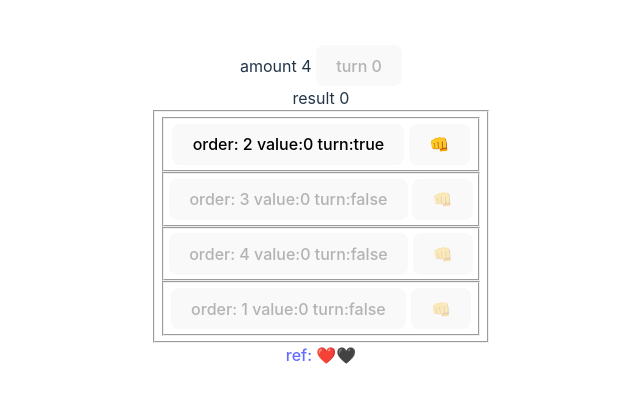
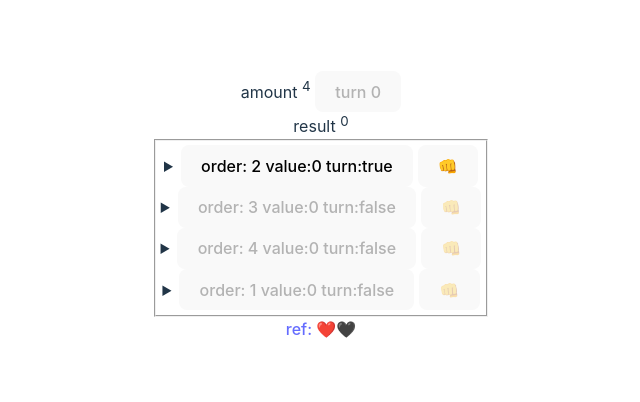
Before and after one commit to CodeEnemies/board-game-front, a React (Vite) app: page / in a window 1280 px wide. Shown: the part 194-596 px from the top of the page, without its empty margins (319-959 px from the left). Built offline with nearby package versions, Linux system fonts and the light colour scheme.

Commit message:
feature: show character

```diff
--- a/src/components/character.tsx
+++ b/src/components/character.tsx
@@ -12,7 +12,7 @@ export interface Character {
 
 export const initialCharacter: Character = {
     status: 0,
-    hp: 0,
+    hp: 20,
     mana: 0,
     stamina: 0,
     maxWeight: 0,
--- a/src/container/table.tsx
+++ b/src/container/table.tsx
@@ -2,6 +2,7 @@ import { useEffect, useState } from "react"
 import { Team, initialTeam } from "../components/team"
 import { dice } from "../assets/dice"
 import './table.css'
+import { initialCharacter } from "../components/character"
 
 export const Table = () => {
     const [turn, setTurn] = useState<number>(0)
@@ -29,7 +30,7 @@ export const Table = () => {
             // console.log(start.find((element) => element.order === played) === undefined)
             // if(start.filter((element) => element.order === played) === undefined){
             return start.push(
-                {name: index.toString(), player: [{order: played, value: element.player[0].value, turn: index == 0 ? true : element.player[0].turn}] }
+                {name: index.toString(), player: [{order: played, value: element.player[0].value, turn: index == 0 ? true : element.player[0].turn, character: initialCharacter}] }
             )
             // }
         })
@@ -58,16 +59,19 @@ export const Table = () => {
 
     return (
         <>
-            <>amount {all} </>
+            <>amount <sup>{all}</sup> </>
             <button disabled={true}>turn {turn}</button>
-            <div>result {result}</div>
+            <div>result <sup>{result}</sup></div>
             <fieldset>
                 {team.map((element: Team, index: number)=>{
-                    return <fieldset>
-                        <button key={Math.random()} disabled={!element.player[0].turn}>order: {element.player[0].order} value:{element.player[0].value} turn:{JSON.stringify(element.player[0].turn)}
-                        </button>
-                        <button disabled={!element.player[0].turn} onClick={()=>play(index)}>👊</button>
-                    </fieldset>
+                    return <details>
+                        <summary>
+                            <button key={Math.random()} disabled={!element.player[0].turn}>order: {element.player[0].order} value:{element.player[0].value} turn:{JSON.stringify(element.player[0].turn)}</button>
+                            <button disabled={!element.player[0].turn} onClick={()=>play(index)}>👊</button>
+                        </summary>
+                        <p>❤️️ <meter className="hp" value={element.player[0].character?.hp} max="100"> 32% </meter></p>
+                        <p>🔵 <meter className="mana" value={element.player[0].character?.mana} max="100"> 32% </meter></p>
+                    </details>
                 })}
             </fieldset>
             <a href={"https://dreamyguy.github.io/react-emojis/"} target="_blank">ref: </a>
```
